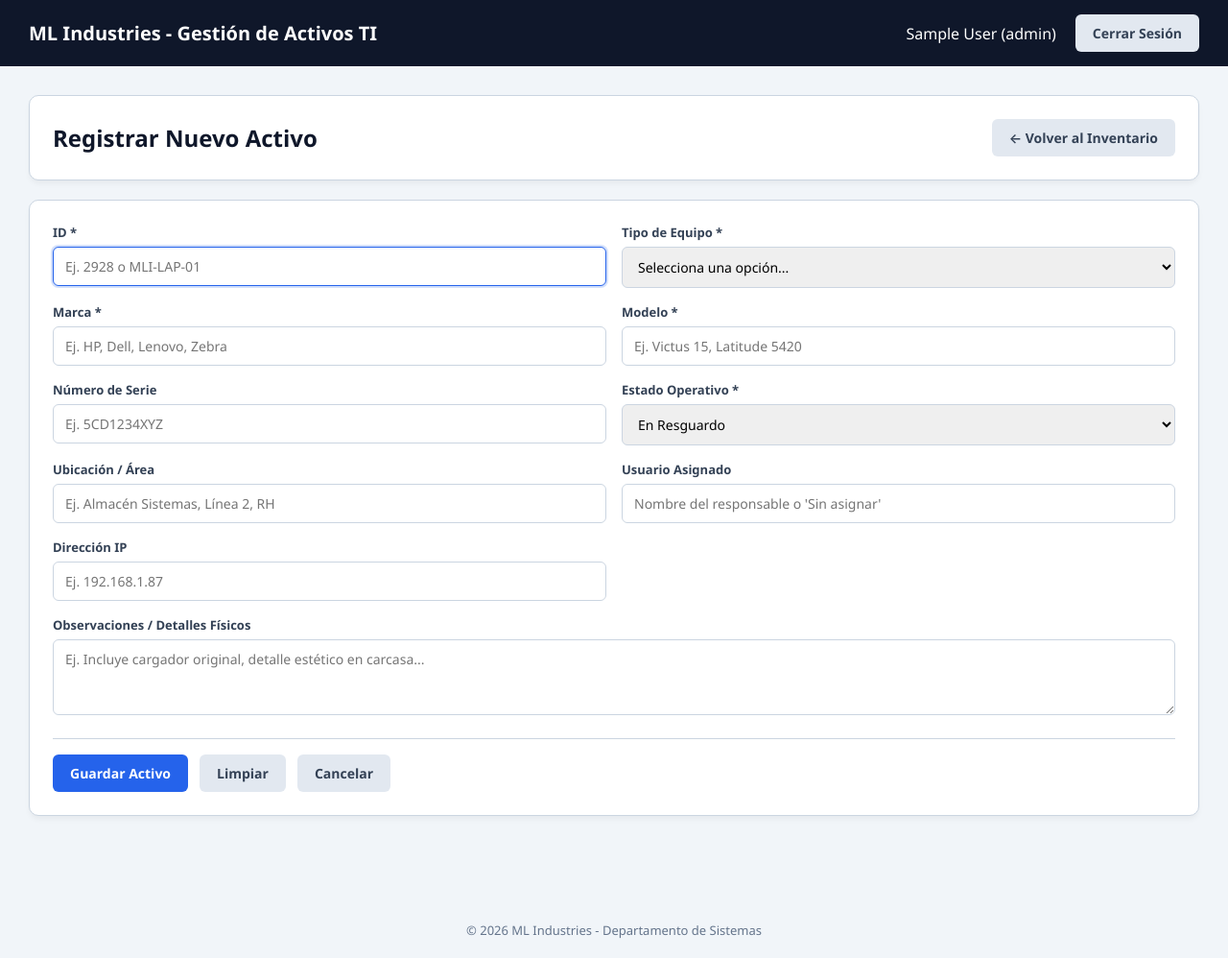
After one commit to MarcoJimenez10/MLI_Sistema_Inventario, a PHP site: page /modules/inventory/nuevo.php in a window 1280 px wide. The commit adds this page. Shown: the whole page at 96% size. Run offline with PHP 8.4, Linux system fonts and the light colour scheme; the visitor is signed in with stand-in values (Sample User, id 1); some libraries are stand-ins or nearby versions.

Commit message:
Se Creo e implemento el modulo de registro de nuevos activos nuevo.php

```diff
--- a/includes/footer.php
+++ b/includes/footer.php
@@ -1,11 +1,13 @@
 <?php
+// includes/footer.php
 ?>
-</div>
+</div> <!-- Cierre del contenedor principal -->
 
 <footer class="footer-main">
     &copy; <?= date('Y') ?> ML Industries - Departamento de Sistemas
 </footer>
 
+<!-- Librería SweetAlert2 -->
 <script src="https://cdn.jsdelivr.net/npm/sweetalert2@11"></script>
 
 <?php if (isset($_SESSION['login_exitoso'])): ?>
@@ -30,5 +32,18 @@
     <?php unset($_SESSION['login_exitoso']); ?>
 <?php endif; ?>
 
+<?php if (isset($_SESSION['alerta'])): ?>
+    <script>
+        // AQUÍ PUEDES PONER TU ALERTA PERSONALIZADA DE SWEETALERT2
+        Swal.fire({
+            icon: "<?= $_SESSION['alerta']['icono'] ?>",
+            title: "<?= $_SESSION['alerta']['titulo'] ?>",
+            text: "<?= $_SESSION['alerta']['texto'] ?? '' ?>",
+            confirmButtonColor: "#2563eb"
+        });
+    </script>
+    <?php unset($_SESSION['alerta']); ?>
+<?php endif; ?>
+
 </body>
 </html>
--- a/index.php
+++ b/index.php
@@ -29,7 +29,7 @@ $activos = $stmt->fetchAll();
         <h2 class="kpi-number text-funcional"><?= $funcionales ?></h2>
     </div>
     <div class="card kpi-card">
-        <span class="kpi-label">Dañado / Scrap</span>
+        <span class="kpi-label">Dañado</span>
         <h2 class="kpi-number text-scrap"><?= $scrap_count ?></h2>
     </div>
 </div>
@@ -71,7 +71,7 @@ $activos = $stmt->fetchAll();
                                 $class_badge = 'badge-funcional';
                                 if ($act['estado'] === 'En Resguardo') $class_badge = 'badge-resguardo';
                                 if ($act['estado'] === 'En Mantenimiento') $class_badge = 'badge-mantenimiento';
-                                if ($act['estado'] === 'Dañado / Scrap') $class_badge = 'badge-scrap';
+                                if ($act['estado'] === 'Dañado') $class_badge = 'badge-scrap';
                                 ?>
                                 <span class="badge <?= $class_badge ?>"><?= htmlspecialchars($act['estado']) ?></span>
                             </td>
--- /dev/null
+++ b/modules/inventory/nuevo.php
@@ -0,0 +1,154 @@
+<?php
+$ruta_base = '../../';
+require_once $ruta_base . 'config/database.php';
+require_once $ruta_base . 'includes/header.php';
+
+$error = '';
+
+if ($_SERVER['REQUEST_METHOD'] === 'POST') {
+    $id_activo        = trim($_POST['id_activo']);
+    $tipo_equipo      = trim($_POST['tipo_equipo']);
+    $marca            = trim($_POST['marca']);
+    $modelo           = trim($_POST['modelo']);
+    $numero_serie     = trim($_POST['numero_serie']);
+    $ubicacion        = trim($_POST['ubicacion']);
+    $usuario_asignado = trim($_POST['usuario_asignado']);
+    $direccion_ip     = trim($_POST['direccion_ip']);
+    $estado           = trim($_POST['estado']);
+    $comentarios      = trim($_POST['comentarios']);
+
+    if (!empty($id_activo) && !empty($tipo_equipo) && !empty($marca) && !empty($modelo) && !empty($estado)) {
+        // Verificar que el ID manual no exista ya en la base de datos
+        $check = $pdo->prepare("SELECT COUNT(*) FROM activos WHERE id_activo = :id");
+        $check->execute(['id' => $id_activo]);
+
+        if ($check->fetchColumn() > 0) {
+            $error = "El Folio / ID '$id_activo' ya está registrado en el sistema. Verifica el número.";
+        } else {
+            try {
+                $sql = "INSERT INTO activos
+                        (id_activo, tipo_equipo, marca, modelo, numero_serie, ubicacion, usuario_asignado, direccion_ip, estado, comentarios)
+                        VALUES
+                        (:id_activo, :tipo_equipo, :marca, :modelo, :numero_serie, :ubicacion, :usuario_asignado, :direccion_ip, :estado, :comentarios)";
+
+                $stmt = $pdo->prepare($sql);
+                $stmt->execute([
+                    'id_activo'        => $id_activo,
+                    'tipo_equipo'      => $tipo_equipo,
+                    'marca'            => $marca,
+                    'modelo'           => $modelo,
+                    'numero_serie'     => $numero_serie ?: null,
+                    'ubicacion'        => $ubicacion ?: null,
+                    'usuario_asignado' => $usuario_asignado ?: null,
+                    'direccion_ip'     => $direccion_ip ?: null,
+                    'estado'           => $estado,
+                    'comentarios'      => $comentarios ?: null
+                ]);
+
+                $_SESSION['alerta'] = [
+                    'icono'  => 'success',
+                    'titulo' => '¡Activo Registrado!',
+                    'texto'  => "El equipo con folio $id_activo se guardó correctamente en el inventario."
+                ];
+
+                header("Location: " . $ruta_base . "index.php");
+                exit();
+            } catch (\PDOException $e) {
+                $error = "Error al guardar el activo: " . $e->getMessage();
+            }
+        }
+    } else {
+        $error = "Por favor, completa todos los campos obligatorios (*).";
+    }
+}
+?>
+
+<div class="card toolbar-card">
+    <h2 class="toolbar-title">Registrar Nuevo Activo</h2>
+    <a href="<?= $ruta_base ?>index.php" class="btn btn-secondary">← Volver al Inventario</a>
+</div>
+
+<div class="card">
+    <?php if (!empty($error)): ?>
+        <div class="alert-error" style="margin-bottom: 16px;"><?= htmlspecialchars($error) ?></div>
+    <?php endif; ?>
+
+    <form action="nuevo.php" method="POST">
+        <div class="form-grid">
+
+            <div class="form-group">
+                <label for="id_activo">ID *</label>
+                <input type="text" name="id_activo" id="id_activo" class="form-control" placeholder="Ej. 2928 o MLI-LAP-01" required autofocus>
+            </div>
+
+            <div class="form-group">
+                <label for="tipo_equipo">Tipo de Equipo *</label>
+                <select name="tipo_equipo" id="tipo_equipo" class="form-control" required>
+                    <option value="">Selecciona una opción...</option>
+                    <option value="Laptop">Laptop</option>
+                    <option value="Desktop">Desktop</option>
+                    <option value="Monitor">Monitor</option>
+                    <option value="Impresora">Impresora</option>
+                    <option value="Escáner">Escáner</option>
+                    <option value="Switch / Red">Switch / Equipo de Red</option>
+                    <option value="Otro">Otro</option>
+                </select>
+            </div>
+
+            <div class="form-group">
+                <label for="marca">Marca *</label>
+                <input type="text" name="marca" id="marca" class="form-control" placeholder="Ej. HP, Dell, Lenovo, Zebra" required>
+            </div>
+
+            <div class="form-group">
+                <label for="modelo">Modelo *</label>
+                <input type="text" name="modelo" id="modelo" class="form-control" placeholder="Ej. Victus 15, Latitude 5420" required>
+            </div>
+
+            <div class="form-group">
+                <label for="numero_serie">Número de Serie</label>
+                <input type="text" name="numero_serie" id="numero_serie" class="form-control" placeholder="Ej. 5CD1234XYZ">
+            </div>
+
+
+            <div class="form-group">
+                <label for="estado">Estado Operativo *</label>
+                <select name="estado" id="estado" class="form-control" required>
+                    <option value="Funcional">Funcional</option>
+                    <option value="En Resguardo" selected>En Resguardo</option>
+                    <option value="En Mantenimiento">En Mantenimiento</option>
+                    <option value="Dañado / Scrap">Dañado</option>
+                </select>
+            </div>
+
+            <div class="form-group">
+                <label for="ubicacion">Ubicación / Área</label>
+                <input type="text" name="ubicacion" id="ubicacion" class="form-control" placeholder="Ej. Almacén Sistemas, Línea 2, RH">
+            </div>
+
+            <div class="form-group">
+                <label for="usuario_asignado">Usuario Asignado</label>
+                <input type="text" name="usuario_asignado" id="usuario_asignado" class="form-control" placeholder="Nombre del responsable o 'Sin asignar'">
+            </div>
+
+            <div class="form-group">
+                <label for="direccion_ip">Dirección IP</label>
+                <input type="text" name="direccion_ip" id="direccion_ip" class="form-control" placeholder="Ej. 192.168.1.87">
+            </div>
+
+
+            <div class="form-group full-width">
+                <label for="comentarios">Observaciones / Detalles Físicos</label>
+                <textarea name="comentarios" id="comentarios" rows="3" class="form-control" placeholder="Ej. Incluye cargador original, detalle estético en carcasa..."></textarea>
+            </div>
+        </div>
+
+        <div class="form-actions">
+            <button type="submit" class="btn btn-primary">Guardar Activo</button>
+            <button type="reset" class="btn btn-secondary">Limpiar</button>
+            <a href="<?= $ruta_base ?>index.php" class="btn btn-secondary">Cancelar</a>
+        </div>
+    </form>
+</div>
+
+<?php require_once $ruta_base . 'includes/footer.php'; ?>
```
